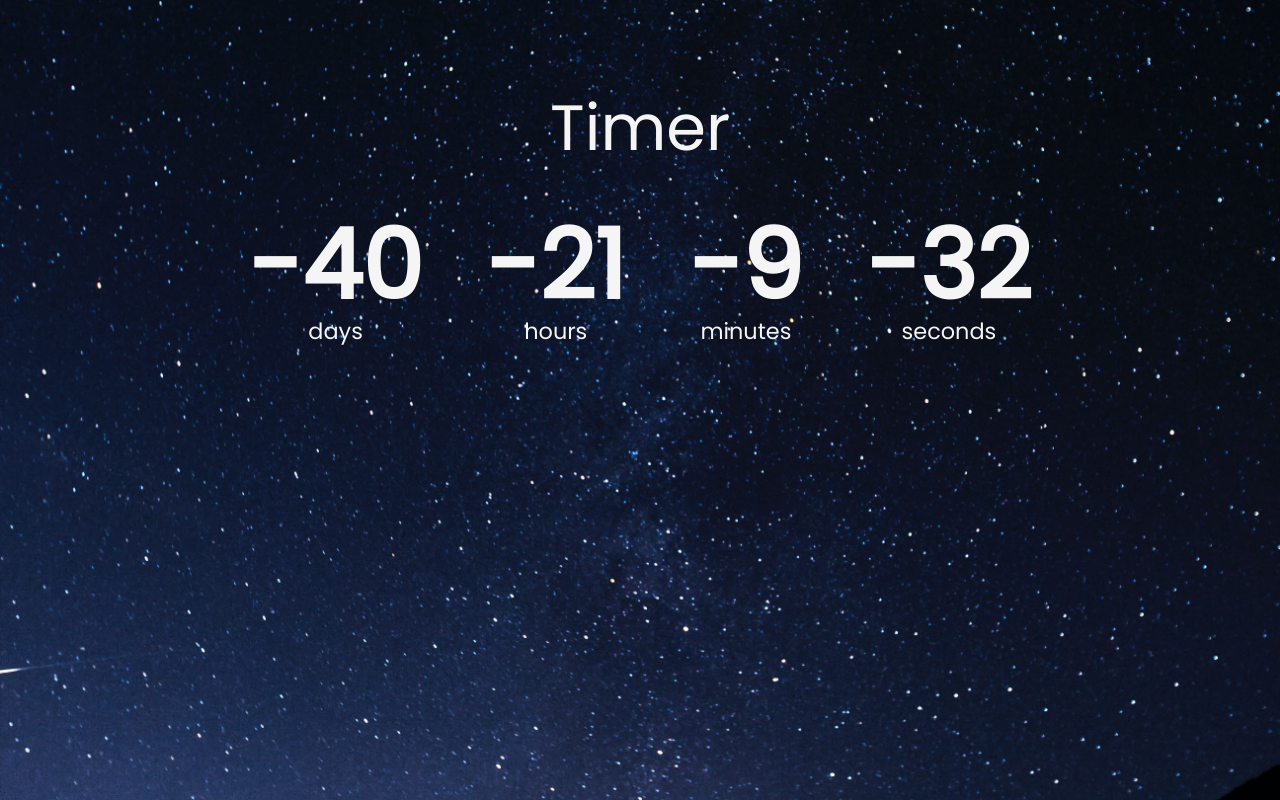
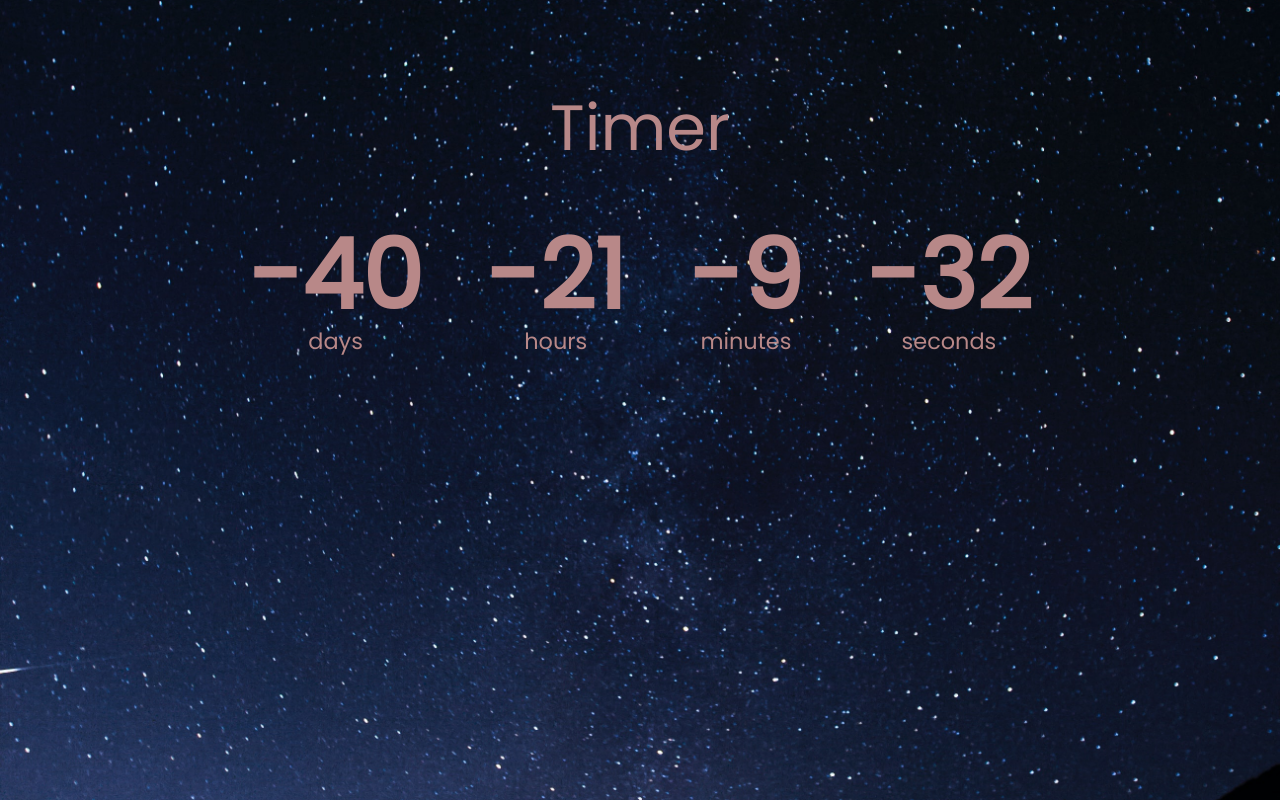
Before and after one commit to becirovic007projects/front-end-developing, a plain HTML site: page 1. CountDown()/index.html in a window 1280 px wide. Drawn offline with Linux system fonts and the light colour scheme.

Commit message:
random-changes

```diff
--- a/1. CountDown()/index.html
+++ b/1. CountDown()/index.html
@@ -8,7 +8,7 @@
     <title>Front End Developer</title>
   </head>
   <body>
-    <h1>Timer</h1>
+    <h2>Timer</h2>
     <div class="class_00">
       <div class="class_01_countdown">
         <p class="bigger-text" id="DAYS">0</p>
--- a/1. CountDown()/main.js
+++ b/1. CountDown()/main.js
@@ -21,7 +21,7 @@ function countDown() {
   minsE1.innerHTML = mins;
   secondsE1.innerHTML = seconds;
 
-  console.log(DAYS, hours, mins, seconds); // console printting also
+  console.log(DAYS, hours, mins, seconds);
 }
 
 countDown();
--- a/1. CountDown()/style.css
+++ b/1. CountDown()/style.css
@@ -5,7 +5,7 @@
 }
 
 body {
-  color: whitesmoke;
+  color: rgb(184, 136, 136);
   background-image: url("image_00.jpg");
   min-height: 100vh;
   background-size: cover;
@@ -19,7 +19,7 @@ body {
   align-items: center;
 }
 
-h1 {
+h2 {
   font-size: 4rem;
   margin-top: -0rem;
 
```
